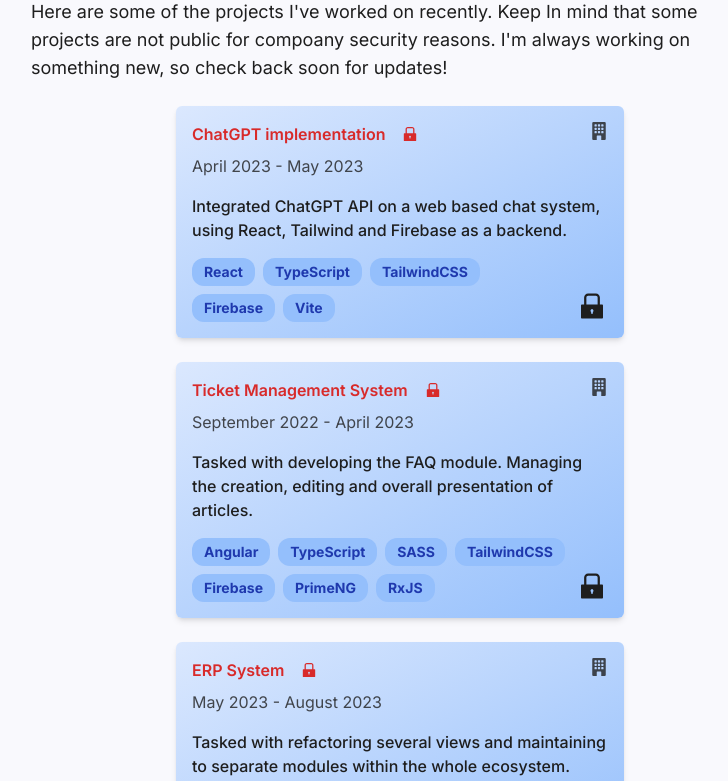
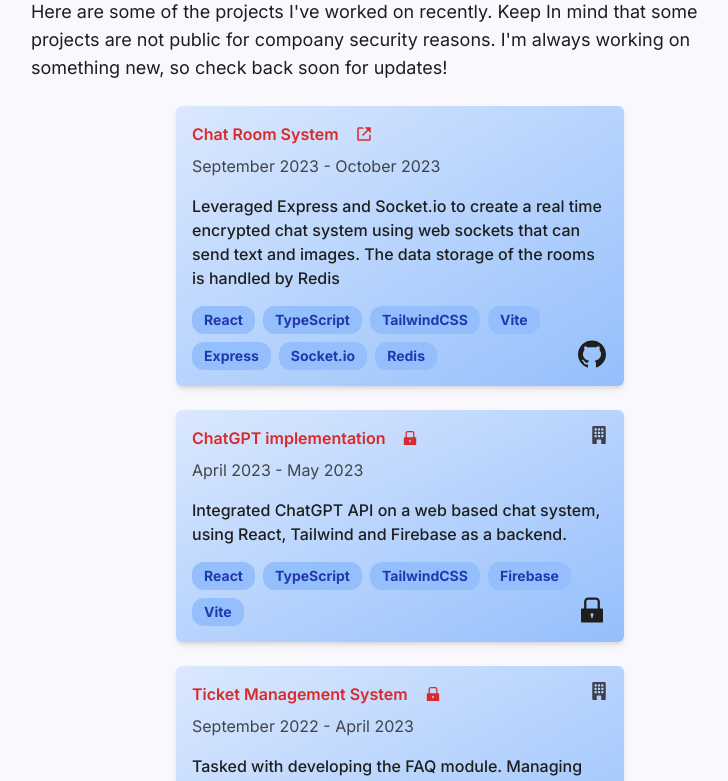
Before and after one commit to Sergionx/portfolio, a React (Vite) app: page / in a window 1280 px wide. Shown: the part 840-1621 px from the top of the page, without its empty margins (240-968 px from the left). Built offline with nearby package versions, Linux system fonts and the light colour scheme.

Commit message:
added chat room

```diff
--- a/src/components/sections/Projects.tsx
+++ b/src/components/sections/Projects.tsx
@@ -17,6 +17,23 @@ export default function Projects() {
   // TODO PRIORIDAD - Pagination de proyectos
 
   const projects: Project[] = [
+    {
+      name: "Chat Room System",
+      description:
+        "Leveraged Express and Socket.io to create a real time encrypted chat system using web sockets that can send text and images. The data storage of the rooms is handled by Redis",
+      technologies: [
+        "React",
+        "TypeScript",
+        "TailwindCSS",
+        "Vite",
+        "Express",
+        "Socket.io",
+        "Redis",
+      ],
+      url: "https://chat-socket-frontend-indol.vercel.app/",
+      githubUrl: "https://github.com/Sergionx/Chat-socket",
+      date: "September 2023 - October 2023",
+    },
     {
       name: "ChatGPT implementation",
       description:
@@ -76,6 +93,7 @@ export default function Projects() {
     },
   ];
 
+  // TODO - Manejar diferentes tamaños
   const projectsCard = projects.map((project, index) => (
     <div key={index}>
       <Tooltip
@@ -129,7 +147,7 @@ export default function Projects() {
           {project.description}
         </p>
 
-        <ul className="flex flex-wrap items-center gap-2 font-bold text-sm mt-4 pr-10 ">
+        <ul className="flex flex-wrap items-center gap-2 font-bold text-sm mt-4 pr-5">
           {project.technologies.map((technology, techIndex) => (
             <li
               className="bg-tertiary-300 text-tertiary-800 py-1 px-3 rounded-xl"
```
